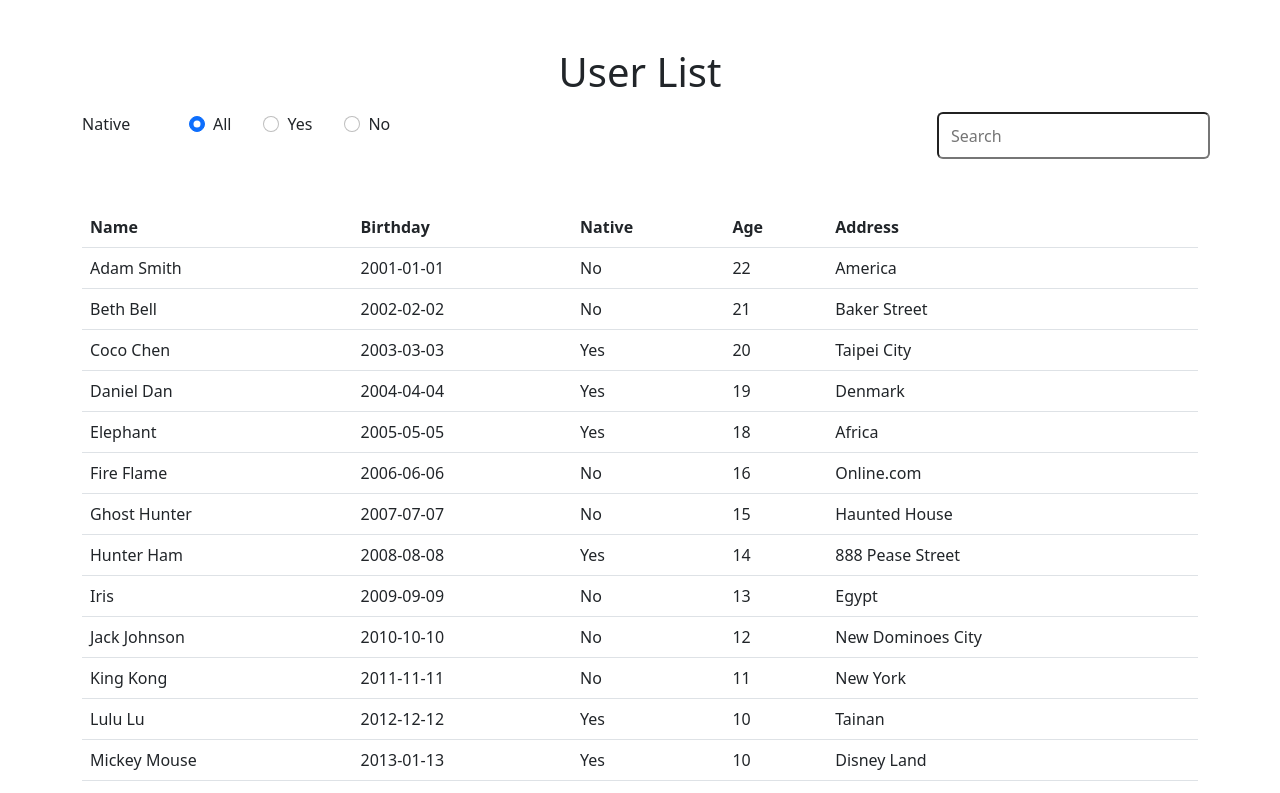
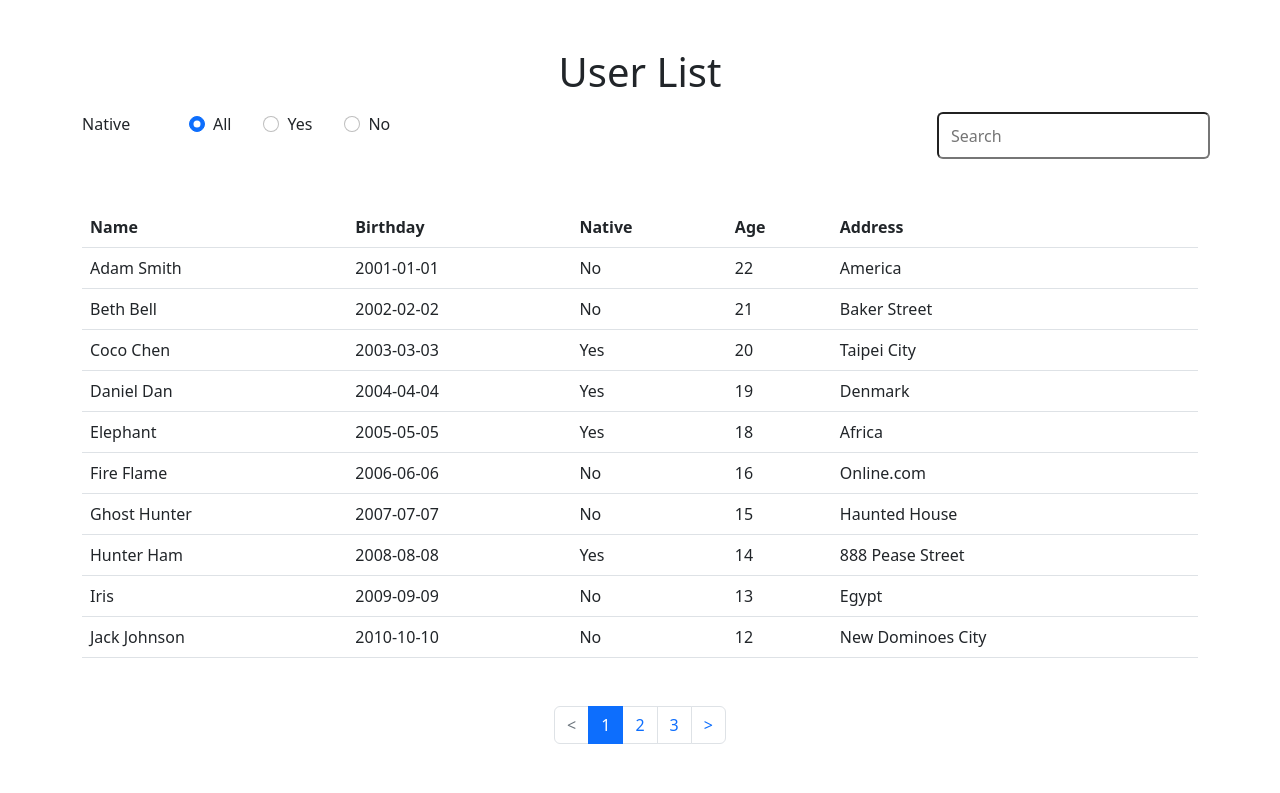
Before and after one commit to yoshiyyc/interview-cheatsheet, a React (Create React App) app: page /#/list in a window 1280 px wide. Shown: the top 793 px of the page. Built offline with nearby package versions, Linux system fonts and the light colour scheme; data requests are answered from the project's data file.

Commit message:
Pagination added

```diff
--- a/package.json
+++ b/package.json
@@ -13,6 +13,7 @@
     "react": "^18.2.0",
     "react-dom": "^18.2.0",
     "react-hook-form": "^7.43.9",
+    "react-paginate": "^8.2.0",
     "react-router-dom": "^6.11.1",
     "react-scripts": "5.0.1",
     "web-vitals": "^2.1.4"
--- a/src/pages/List.js
+++ b/src/pages/List.js
@@ -1,23 +1,36 @@
 import { useState, useEffect } from "react";
 import axios from "axios";
+import ReactPaginate from "react-paginate";
 
 function List() {
   const [userData, setUserData] = useState([]);
-  const [filteredData, setFilteredData] = useState([]);
-  const [search, setSearch] = useState("");
-  const [showData, setShowData] = useState([]);
+  const [categorizedData, setCategorizedData] = useState([]);
+  const [searchTerm, setSearchTerm] = useState("");
+  const [resultData, setResultData] = useState([]);
 
+  // Pagination-related variables
+  const [currentItems, setCurrentItems] = useState([]);
+  const [itemsPerPage] = useState(10);
+  const [pageCount, setPageCount] = useState(0);
+  const [itemOffset, setItemOffset] = useState(0); // ItemOffset is the index of the first item of the current page
+
+  // Show data
   const getData = async () => {
     try {
       const res = await axios.get("http://localhost:3000/users");
       setUserData(res.data);
-      setFilteredData(res.data);
-      setShowData(res.data);
+      setCategorizedData(res.data);
+      setResultData(res.data);
     } catch (error) {
       console.log(error);
     }
   };
 
+  useEffect(() => {
+    getData();
+  }, []);
+
+  // Filter Section
   const handleRadioChange = (e) => {
     let tempUserData = [];
 
@@ -25,33 +38,41 @@ function List() {
       tempUserData = userData.filter((i) => {
         return i.native === "true";
       });
-      setFilteredData(tempUserData);
+      setCategorizedData(tempUserData);
     } else if (e.target.value === "false") {
       tempUserData = userData.filter((i) => {
         return i.native === "false";
       });
-      setFilteredData(tempUserData);
+      setCategorizedData(tempUserData);
     } else {
-      setFilteredData(userData);
+      setCategorizedData(userData);
     }
   };
 
   const handleSearchChange = (e) => {
-    setSearch(e.target.value);
+    setSearchTerm(e.target.value);
   };
 
   useEffect(() => {
-    getData();
-  }, []);
+    setResultData(categorizedData);
+    let tempData = categorizedData.filter((i) => {
+      return i.name.toLowerCase().includes(searchTerm.toLowerCase());
+    });
+
+    setResultData(tempData);
+  }, [searchTerm, categorizedData]);
+
+  // Page related actions
+  const handlePageClick = (e) => {
+    const newOffset = (e.selected * itemsPerPage) % resultData.length;
+    setItemOffset(newOffset);
+  };
 
   useEffect(() => {
-    setShowData(filteredData);
-    let tempData = filteredData.filter((i) => {
-      return i.name.toLowerCase().includes(search.toLowerCase());
-    });
-
-    setShowData(tempData);
-  }, [search, filteredData]);
+    const endOffset = itemOffset + itemsPerPage;
+    setCurrentItems(resultData.slice(itemOffset, endOffset));
+    setPageCount(Math.ceil(resultData.length / itemsPerPage));
+  }, [itemOffset, itemsPerPage, resultData]);
 
   return (
     <div>
@@ -109,7 +130,7 @@ function List() {
             id="search"
             name="search"
             placeholder="Search"
-            value={search}
+            value={searchTerm}
             onChange={handleSearchChange}
             required
           />
@@ -126,7 +147,7 @@ function List() {
           </tr>
         </thead>
         <tbody>
-          {showData.map((i) => {
+          {currentItems.map((i) => {
             return (
               <tr key={i.id}>
                 <td>{i.name}</td>
@@ -139,6 +160,28 @@ function List() {
           })}
         </tbody>
       </table>
+      <div className="d-flex justify-content-center my-5">
+        <ReactPaginate
+          nextLabel=">"
+          onPageChange={handlePageClick}
+          pageRangeDisplayed={5}
+          marginPagesDisplayed={2}
+          pageCount={pageCount}
+          previousLabel="<"
+          pageClassName="page-item"
+          pageLinkClassName="page-link"
+          previousClassName="page-item"
+          previousLinkClassName="page-link"
+          nextClassName="page-item"
+          nextLinkClassName="page-link"
+          breakLabel="..."
+          breakClassName="page-item"
+          breakLinkClassName="page-link"
+          containerClassName="pagination"
+          activeClassName="active"
+          renderOnZeroPageCount={null}
+        />
+      </div>
     </div>
   );
 }
```
Also changed, not shown: 6 other files (tests, documents, lock files or other folders).
